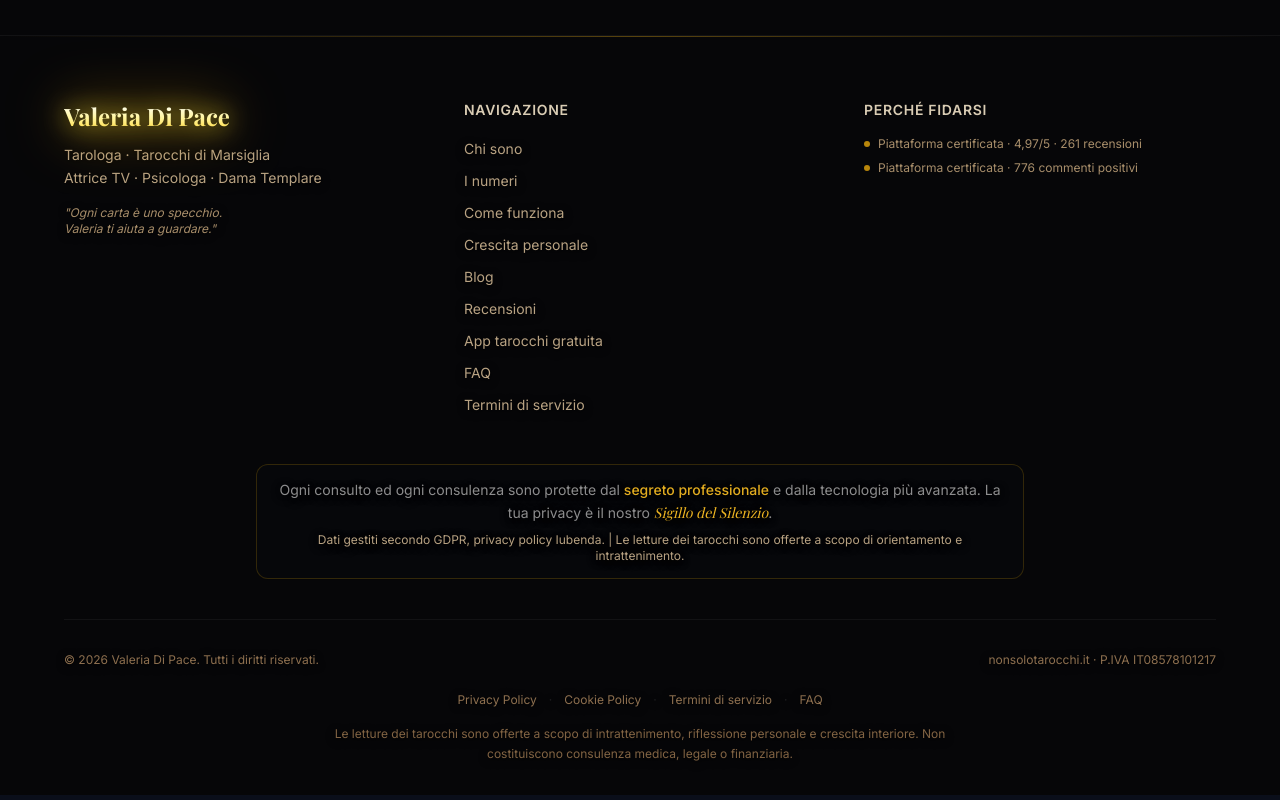
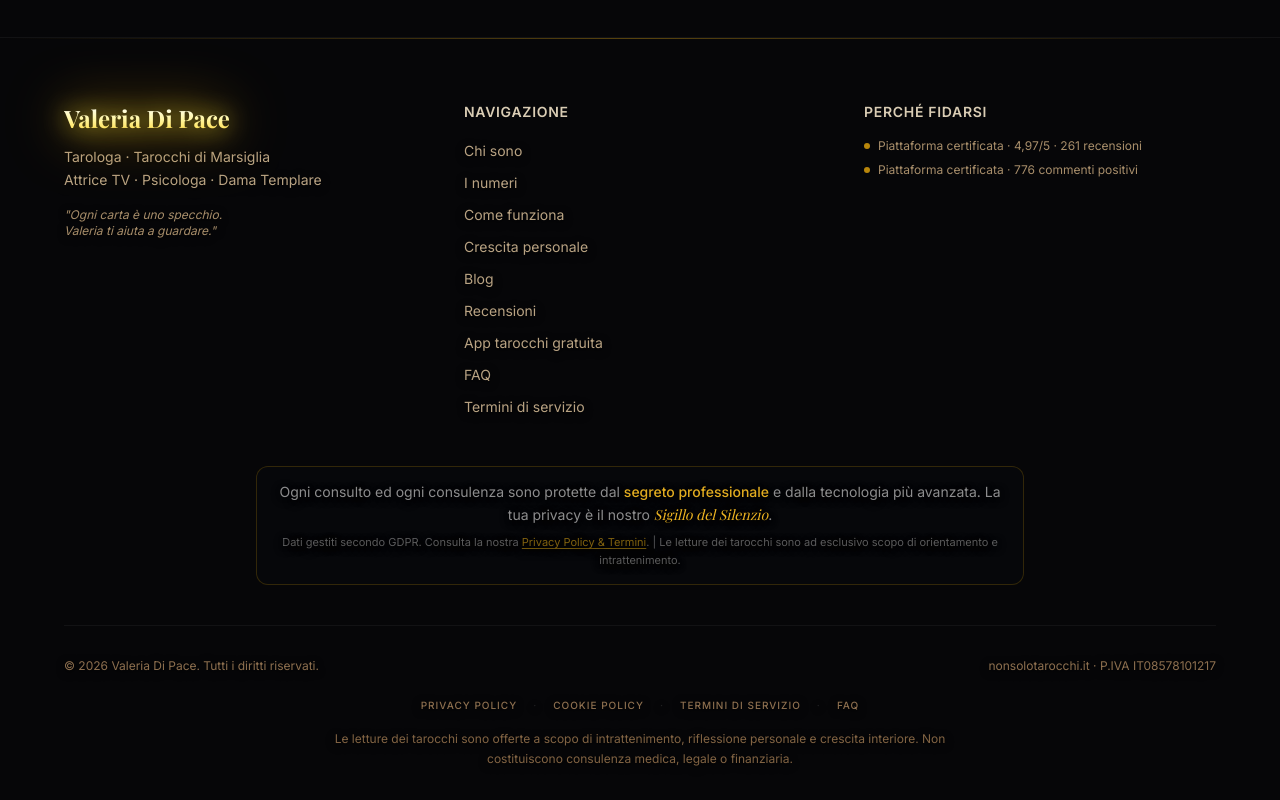
Before and after one commit to DND72/valeria-landing, a React (Vite) app: page / in a window 1280 px wide. Shown: the part 7560-8360 px from the top of the page. Built offline with nearby package versions, Linux system fonts and the light colour scheme; no server answers; a web font is replaced by a local one.

Commit message:
Aggiornamento Termini del servizio

```diff
--- a/src/components/Footer.tsx
+++ b/src/components/Footer.tsx
@@ -109,33 +109,31 @@ export default function Footer() {
         </motion.div>
 
         {/* Legal — link testuali */}
-        <div className="flex flex-wrap items-center justify-center gap-3 mt-6 text-white/20 text-xs">
-          <a
-            href="https://www.iubenda.com/privacy-policy/XXXXXXXX"
-            className="hover:text-white/40 transition-colors underline-offset-2 hover:underline"
-            title="Privacy Policy"
+        <div className="flex flex-wrap items-center justify-center gap-4 mt-6 text-white/20 text-[10px] uppercase tracking-widest font-medium">
+          <Link
+            to="/termini"
+            className="hover:text-gold-500/80 transition-colors underline-offset-4 hover:underline"
           >
             Privacy Policy
-          </a>
-          <span className="text-white/10">·</span>
-          <a
-            href="https://www.iubenda.com/privacy-policy/XXXXXXXX/cookie-policy"
-            className="hover:text-white/40 transition-colors underline-offset-2 hover:underline"
-            title="Cookie Policy"
+          </Link>
+          <span className="text-white/10" aria-hidden>·</span>
+          <Link
+            to="/termini"
+            className="hover:text-gold-500/80 transition-colors underline-offset-4 hover:underline"
           >
             Cookie Policy
-          </a>
-          <span className="text-white/10">·</span>
+          </Link>
+          <span className="text-white/10" aria-hidden>·</span>
           <Link
             to="/termini"
-            className="hover:text-white/40 transition-colors underline-offset-2 hover:underline"
+            className="hover:text-gold-500/80 transition-colors underline-offset-4 hover:underline"
           >
             Termini di servizio
           </Link>
-          <span className="text-white/10">·</span>
+          <span className="text-white/10" aria-hidden>·</span>
           <Link
             to="/faq"
-            className="hover:text-white/40 transition-colors underline-offset-2 hover:underline"
+            className="hover:text-gold-500/80 transition-colors underline-offset-4 hover:underline"
           >
             FAQ
           </Link>
--- a/src/components/PrivacySealNote.tsx
+++ b/src/components/PrivacySealNote.tsx
@@ -1,3 +1,5 @@
+import { Link } from 'react-router-dom'
+
 type Props = {
   className?: string
 }
@@ -13,9 +15,13 @@ export default function PrivacySealNote({ className = '' }: Props) {
         <strong className="font-medium text-gold-400/90">segreto professionale</strong> e dalla tecnologia più avanzata.
         La tua privacy è il nostro{' '}
         <span className="font-serif italic text-gold-400/95">Sigillo del Silenzio</span>.
-        <span className="block mt-2 text-xs text-white/40">
-          Dati gestiti secondo GDPR, privacy policy Iubenda. <span className="hidden sm:inline">| </span>
-          <br className="sm:hidden" />Le letture dei tarocchi sono offerte a scopo di orientamento e intrattenimento.
+        <span className="block mt-2 text-[11px] text-white/35">
+          Dati gestiti secondo GDPR. Consulta la nostra{' '}
+          <Link to="/termini" className="text-gold-500/60 hover:text-gold-400 underline underline-offset-2">
+            Privacy Policy & Termini
+          </Link>.
+          <span className="hidden sm:inline"> | </span>
+          <br className="sm:hidden" />Le letture dei tarocchi sono ad esclusivo scopo di orientamento e intrattenimento.
         </span>
       </p>
     </div>
```
